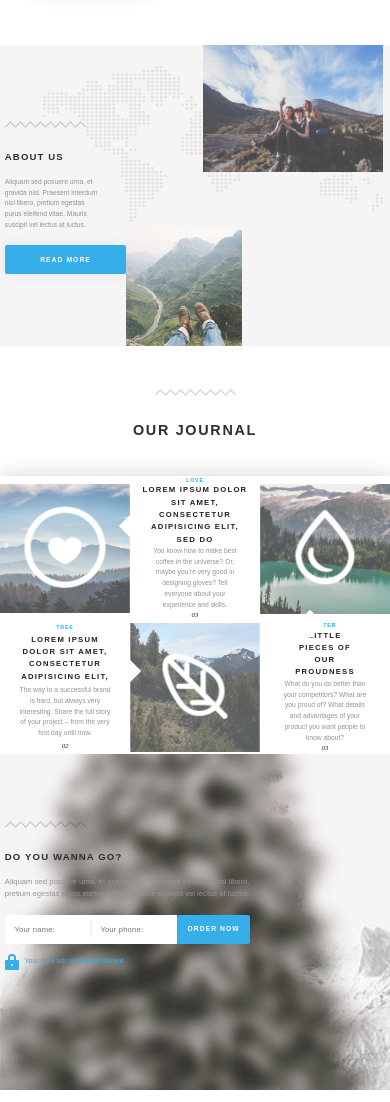
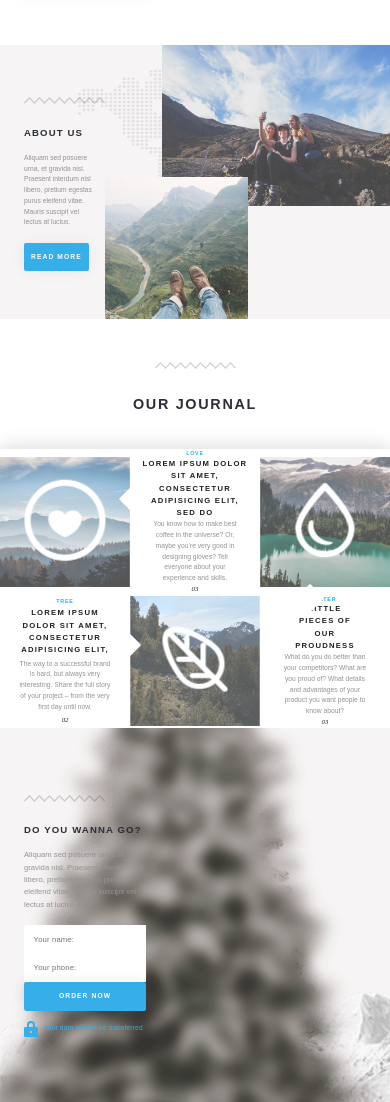
Before and after one commit to MultipleIllusionsi/Mountains, a website: page dist/index.html in a window 390 px wide. Shown: the part 246-1348 px from the top of the page. Drawn offline with Linux system fonts and the light colour scheme; a web font is replaced by a local one.

Commit message:
add responsive for tablets

```diff
--- a/dist/css/style.css
+++ b/dist/css/style.css
@@ -328,8 +328,6 @@ body {
   font-weight: 400;
   line-height: 1.6; }
 
-.container {
-  min-width: 100vw; }
 .container > * {
   position: relative;
   background-color: #fff; }
@@ -467,7 +465,7 @@ h1 {
       .header-info {
         width: 60%;
         margin-top: 0;
-        margin-left: 5rem;
+        margin-left: 3.5rem;
         padding-top: 10rem;
         padding-bottom: 10rem; } }
   .header .heading-primary {
@@ -503,8 +501,12 @@ h1 {
 
 .about {
   padding-right: 1.5rem;
-  padding-left: 1rem;
+  padding-left: 1.5rem;
   background-color: #f6f4f4; }
+  @media only screen and (max-width: 75em) {
+    .about {
+      padding-right: 0;
+      padding-left: 0; } }
   .about-wrapper {
     max-width: 1170px;
     margin-right: auto;
@@ -514,12 +516,23 @@ h1 {
     background-repeat: no-repeat;
     background-size: 90%;
     display: flex; }
+    @media only screen and (max-width: 75em) {
+      .about-wrapper {
+        background-position: 200% 15%; } }
   .about-info {
     width: 41.5%;
+    margin-left: 5rem;
     padding-top: 15rem;
     padding-bottom: 15rem; }
+    @media only screen and (max-width: 75em) {
+      .about-info {
+        padding-bottom: 10rem;
+        padding-top: 10rem; } }
     .about-info > * {
       width: 80%; }
+      @media only screen and (max-width: 75em) {
+        .about-info > * {
+          width: 85%; } }
     .about-info h3 {
       position: relative;
       display: inline-block; }
@@ -530,19 +543,27 @@ h1 {
     .about-info p {
       margin-top: 2.7rem; }
     .about-info button {
-      margin-top: 3rem; }
+      margin-top: 3rem;
+      width: 80%; }
   .about-img {
     flex-grow: 1;
     position: relative; }
     .about-img--1 {
-      transform: translate(200px, -35px);
+      position: absolute;
+      top: -35px;
+      left: 200px;
       width: 100%;
       padding-bottom: 8rem; }
+      @media only screen and (max-width: 85.625em) {
+        .about-img--1 {
+          width: 70%;
+          position: initial;
+          margin-left: 30%; } }
       @media only screen and (max-width: 75em) {
         .about-img--1 {
-          width: 70%;
-          transform: none;
-          margin-left: 30%; } }
+          width: 80%;
+          position: initial;
+          margin-left: 20%; } }
     .about-img--2 {
       position: absolute;
       bottom: 25px;
@@ -552,7 +573,7 @@ h1 {
         .about-img--2 {
           bottom: 0;
           left: 0;
-          width: 45%; } }
+          width: 50%; } }
 
 .journal-wrapper {
   max-width: 1170px;
@@ -670,11 +691,15 @@ h1 {
 
 .offer {
   padding-right: 1.5rem;
-  padding-left: 1rem;
+  padding-left: 1.5rem;
   text-align: left;
   padding-top: 14rem;
   background: url(../img/offer-big-tree.png) 90% bottom no-repeat fixed, url(../img/offer-sm-tree.png) 70% bottom no-repeat fixed, url(../img/offer-bc-left.png) left bottom no-repeat fixed, url(../img/offer-bc-right.png) right bottom no-repeat fixed;
   background-color: #f6f4f4; }
+  @media only screen and (max-width: 75em) {
+    .offer {
+      background: url(../img/offer-big-tree.png) 110% bottom no-repeat/contain, url(../img/offer-sm-tree.png) 60% bottom no-repeat, url(../img/offer-bc-left.png) left bottom no-repeat, url(../img/offer-bc-right.png) right bottom no-repeat;
+      background-color: #f6f4f4; } }
   .offer-wrapper {
     max-width: 1170px;
     z-index: 100;
@@ -685,43 +710,64 @@ h1 {
       content: url(../img/waves.svg);
       display: block;
       margin-bottom: 3.5rem; }
+    @media only screen and (max-width: 75em) {
+      .offer-wrapper::before {
+        margin-left: 3.5rem; } }
   .offer-content {
     width: 65%;
     position: relative; }
+    @media only screen and (max-width: 75em) {
+      .offer-content {
+        margin-left: 3.5rem; } }
     .offer-content__text {
       margin-top: 2.5rem;
-      font-size: 1.6rem; }
+      font-size: 1.6rem;
+      width: 80%; }
+      @media only screen and (max-width: 75em) {
+        .offer-content__text {
+          width: 50%; } }
     .offer-content__form {
       margin-top: 3rem;
       width: 100%;
       display: flex;
       border-radius: 0.4rem;
-      overflow: hidden; }
-      .offer-content__form div {
+      overflow: hidden;
       display: flex;
-        width: 70%;
+      width: 100%;
       position: relative; }
-        .offer-content__form div input {
-          width: 50%;
+      @media only screen and (max-width: 75em) {
+        .offer-content__form {
+          flex-direction: column; } }
+      .offer-content__form input {
+        width: 33.3%;
         border: none;
-          padding-left: 2rem;
+        padding: 2rem;
         font-size: 1.6rem;
         font-family: open-sans, sans-serif;
         font-style: normal;
         font-weight: 400;
         letter-spacing: 0.032rem; }
-        .offer-content__form div::after {
+        @media only screen and (max-width: 75em) {
+          .offer-content__form input {
+            width: 50%; } }
+      .offer-content__form::after {
         content: "";
         position: absolute;
         width: 0.1rem;
         height: 3.5rem;
         background-color: #ebebeb;
         top: 50%;
-          left: 50%;
-          transform: translate(-50%, -50%); }
+        left: 33%;
+        transform: translate(-33%, -50%); }
+        @media only screen and (max-width: 75em) {
+          .offer-content__form::after {
+            content: none; } }
       .offer-content__form button {
-        width: 30%;
+        width: 33.3%;
         border-radius: 0.4rem; }
+        @media only screen and (max-width: 75em) {
+          .offer-content__form button {
+            width: 50%; } }
     .offer-content__notice {
       margin-top: 2.1rem;
       padding-bottom: 25rem;
@@ -823,7 +869,9 @@ h1 {
   .travel-list {
     margin-top: 10rem;
     padding-bottom: 48rem;
-    display: flex; }
+    display: flex;
+    padding-left: 1.5rem;
+    padding-right: 1.5rem; }
     .travel-list__item {
       padding-top: 34.356%;
       height: 0;
@@ -840,7 +888,8 @@ h1 {
         flex-direction: column;
         justify-content: space-between;
         height: 100%;
-        padding-left: 2rem; }
+        padding-left: 2rem;
+        padding-right: 2.2rem; }
       .travel-list__item-stars {
         margin-top: 1rem; }
         .travel-list__item-stars img {
@@ -853,6 +902,9 @@ h1 {
         font-style: normal;
         font-weight: 400;
         font-size: 2.8rem; }
+        @media only screen and (max-width: 75em) {
+          .travel-list__item-text h4 {
+            font-size: 2.5rem; } }
       .travel-list__item-text p {
         margin-top: 1rem;
         color: #ffffff;
@@ -860,6 +912,9 @@ h1 {
         font-style: normal;
         font-weight: 400;
         font-size: 1.6rem; }
+        @media only screen and (max-width: 75em) {
+          .travel-list__item-text p {
+            font-size: 1.4rem; } }
       .travel-list__item-price {
         margin-bottom: 1.3rem;
         display: flex;
@@ -871,14 +926,19 @@ h1 {
           font-weight: 400;
           font-size: 1.8rem;
           text-decoration: line-through; }
+          @media only screen and (max-width: 75em) {
+            .travel-list__item-price div:first-of-type {
+              font-size: 1.6rem; } }
         .travel-list__item-price div:last-of-type {
           margin-left: auto;
-          margin-right: 2rem;
           color: #ffffff;
           font-family: open-sans, sans-serif;
           font-style: normal;
           font-weight: 800;
           font-size: 2.6rem; }
+          @media only screen and (max-width: 75em) {
+            .travel-list__item-price div:last-of-type {
+              font-size: 2.2rem; } }
       .travel-list__item--1 {
         background-image: url(../img/travel-card-1.png); }
       .travel-list__item--2 {
@@ -920,7 +980,9 @@ h1 {
     margin-top: 3rem; }
 
 .footer {
-  background: url(../img/footer-bc-low.png) bottom no-repeat, url(../img/footer-bc-high.png) center 100% no-repeat; }
+  background: url(../img/footer-bc-low.png) bottom no-repeat, url(../img/footer-bc-high.png) center 100% no-repeat;
+  padding-left: 1.5rem;
+  padding-right: 1.5rem; }
   .footer-wrapper {
     max-width: 1170px;
     z-index: 100;
@@ -985,6 +1047,9 @@ h1 {
     margin-left: auto;
     margin-right: auto;
     text-align: center; }
+    @media only screen and (max-width: 75em) {
+      .footer-contacts {
+        margin-top: 30rem; } }
     .footer-contacts__heading {
       font-family: open-sans, sans-serif;
       font-style: normal;
@@ -1001,6 +1066,9 @@ h1 {
       font-weight: 400;
       font-size: 1.6rem;
       color: #383e4a; }
+      @media only screen and (max-width: 75em) {
+        .footer-contacts__text {
+          font-weight: bold; } }
     .footer-contacts__form {
       margin-top: 3.5rem;
       display: flex;
@@ -1016,7 +1084,7 @@ h1 {
         font-style: normal;
         font-weight: 400;
         font-size: 1.8rem;
-        color: #cccccc;
+        color: #383e4a;
         border-radius: 0.4rem;
         border: 0.3rem solid #ffffff;
         background-color: #ffffff; }
--- a/dist/index.html
+++ b/dist/index.html
@@ -17,13 +17,13 @@
           <nav class="header-nav">
             <div class="header-nav__logo">Moun<span>tains</span></div>
             <ul class="header-nav__links">
-              <li class="header-nav__links-item">Our story</li>
-              <li class="header-nav__links-item">Services</li>
-              <li class="header-nav__links-item">Work</li>
-              <li class="header-nav__links-item">Journal</li>
-              <li class="header-nav__links-item">Contact</li>
-              <li class="header-nav__links-item">Work</li>
-              <li class="header-nav__links-item">Journal</li>
+              <li class="header-nav__links-item"><a href="#">Our story</a></li>
+              <li class="header-nav__links-item"><a href="#">Services</a></li>
+              <li class="header-nav__links-item"><a href="#">Work</a></li>
+              <li class="header-nav__links-item"><a href="#">Journal</a></li>
+              <li class="header-nav__links-item"><a href="#">Contact</a></li>
+              <li class="header-nav__links-item"><a href="#">Work</a></li>
+              <li class="header-nav__links-item"><a href="#">Journal</a></li>
             </ul>
             <button class="header-nav__btn btn-outline">Call us</button>
           </nav>
@@ -134,7 +134,6 @@
             </p>
 
             <form action="#" class="offer-content__form">
-              <div>
               <input
                 type="text"
                 class="offer-content__form-input--1"
@@ -145,8 +144,7 @@
                 class="offer-content__form-input--2"
                 placeholder="Your phone:"
               />
-              </div>
-              <button class="btn">Order now</button>
+              <button type="submit" class="btn">Order now</button>
             </form>
 
             <div class="offer-content__notice text-tertiary">
--- a/dist/sass/abstracts/_mixins.scss
+++ b/dist/sass/abstracts/_mixins.scss
@@ -13,6 +13,11 @@
     @media only screen and (max-width: 75em) {
       @content;
     } //1200px
+  }
+  @if $breakpoint == notebook {
+    @media only screen and (max-width: 85.625em) {
+      @content;
+    } //1370
   }
   @if $breakpoint == big-desktop {
     @media only screen and (min-width: 112.5em) {
--- a/dist/sass/base/_base.scss
+++ b/dist/sass/base/_base.scss
@@ -34,8 +34,6 @@ body {
 }
 
 .container {
-  min-width: 100vw;
-
   & > * {
     position: relative;
     background-color: #fff;
--- a/dist/sass/layout/_about.scss
+++ b/dist/sass/layout/_about.scss
@@ -1,8 +1,11 @@
 .about {
   padding-right: 1.5rem;
-  padding-left: 1rem;
+  padding-left: 1.5rem;
   background-color: #f6f4f4;
-
+  @include response(tab-land) {
+    padding-right: 0;
+    padding-left: 0;
+  }
   &-wrapper {
     max-width: 1170px;
     margin-right: auto;
@@ -12,15 +15,29 @@
     background-repeat: no-repeat;
     background-size: 90%;
     display: flex;
+
+    @include response(tab-land) {
+      background-position: 200% 15%;
+    }
   }
 
   &-info {
     width: 41.5%;
+    margin-left: 5rem;
     padding-top: 15rem;
     padding-bottom: 15rem;
 
+    @include response(tab-land) {
+      padding-bottom: 10rem;
+      padding-top: 10rem;
+    }
+
     & > * {
       width: 80%;
+
+      @include response(tab-land) {
+        width: 85%;
+      }
     }
 
     & h3 {
@@ -35,6 +52,7 @@
 
     & button {
       margin-top: 3rem;
+      width: 80%;
     }
   }
 
@@ -43,14 +61,22 @@
     position: relative;
 
     &--1 {
-      transform: translate(200px, -35px);
+      position: absolute;
+      top: -35px;
+      left: 200px;
       width: 100%;
       padding-bottom: 8rem;
 
+      @include response(notebook) {
+        width: 70%;
+        position: initial;
+        margin-left: 30%;
+      }
+
       @include response(tab-land) {
-        width: 70%;
-        transform: none;
-        margin-left: 30%;
+        width: 80%;
+        position: initial;
+        margin-left: 20%;
       }
     }
 
@@ -63,7 +89,7 @@
       @include response(tab-land) {
         bottom: 0;
         left: 0;
-        width: 45%;
+        width: 50%;
       }
     }
   }
--- a/dist/sass/layout/_header.scss
+++ b/dist/sass/layout/_header.scss
@@ -89,7 +89,7 @@
     @include response(tab-land) {
       width: 60%;
       margin-top: 0;
-      margin-left: 5rem;
+      margin-left: 3.5rem;
       padding-top: 10rem;
       padding-bottom: 10rem;
     }
--- a/dist/sass/layout/_offer.scss
+++ b/dist/sass/layout/_offer.scss
@@ -1,6 +1,6 @@
 .offer {
   padding-right: 1.5rem;
-  padding-left: 1rem;
+  padding-left: 1.5rem;
   text-align: left;
   padding-top: 14rem;
   background: url(../img/offer-big-tree.png) 90% bottom no-repeat fixed,
@@ -9,6 +9,13 @@
     url(../img/offer-bc-right.png) right bottom no-repeat fixed;
   background-color: #f6f4f4;
 
+  @include response(tab-land) {
+    background: url(../img/offer-big-tree.png) 110% bottom no-repeat/contain,
+      url(../img/offer-sm-tree.png) 60% bottom no-repeat,
+      url(../img/offer-bc-left.png) left bottom no-repeat,
+      url(../img/offer-bc-right.png) right bottom no-repeat;
+    background-color: #f6f4f4;
+  }
   &-wrapper {
     max-width: 1170px;
     z-index: 100;
@@ -16,15 +23,29 @@
     margin-right: auto;
     margin-left: auto;
     position: relative;
+    @include response(tab-land) {
+      &::before {
+        margin-left: 3.5rem;
+      }
+    }
   }
 
   &-content {
     width: 65%;
     position: relative;
 
+    @include response(tab-land) {
+      margin-left: 3.5rem;
+    }
+
     &__text {
       margin-top: 2.5rem;
       font-size: 1.6rem;
+      width: 80%;
+
+      @include response(tab-land) {
+        width: 50%;
+      }
     }
 
     &__form {
@@ -33,18 +54,25 @@
       display: flex;
       border-radius: 0.4rem;
       overflow: hidden;
+      display: flex;
+      width: 100%;
+      position: relative;
 
-      & div {
-        display: flex;
-        width: 70%;
-        position: relative;
+      @include response(tab-land) {
+        flex-direction: column;
+      }
+
       & input {
-          width: 50%;
+        width: 33.3%;
         border: none;
-          padding-left: 2rem;
+        padding: 2rem;
         font-size: 1.6rem;
         @include sans(regular);
         letter-spacing: 0.032rem;
+
+        @include response(tab-land) {
+          width: 50%;
+        }
       }
 
       &::after {
@@ -54,14 +82,21 @@
         height: 3.5rem;
         background-color: #ebebeb;
         top: 50%;
-          left: 50%;
-          transform: translate(-50%, -50%);
+        left: 33%;
+        transform: translate(-33%, -50%);
+
+        @include response(tab-land) {
+          content: none;
         }
       }
 
       & button {
-        width: 30%;
+        width: 33.3%;
         border-radius: 0.4rem;
+
+        @include response(tab-land) {
+          width: 50%;
+        }
       }
     }
 
```
Also changed, not shown: dist/sass/layout/_footer.scss (+10 -1 lines), dist/sass/layout/_travel.scss (+20 -2 lines). Lines whose indentation alone changed are shown as unchanged.
